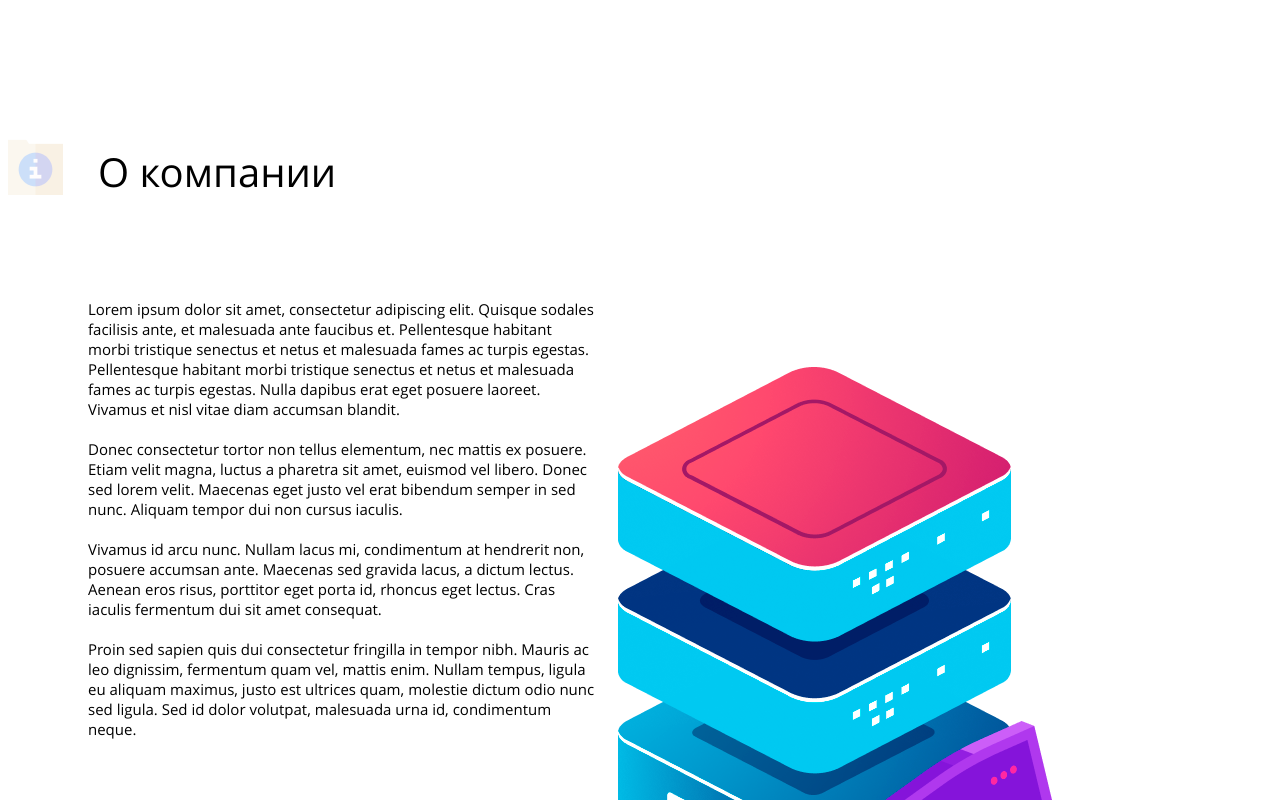
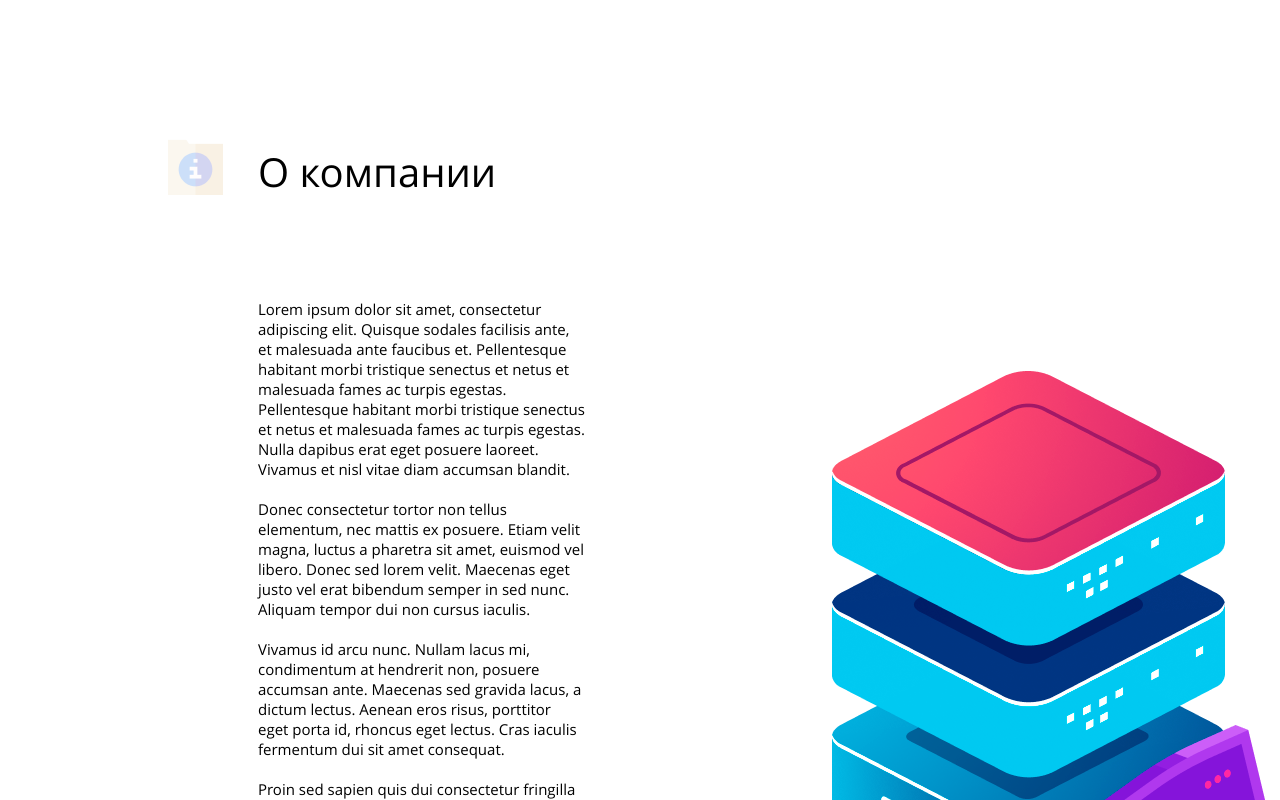
Before and after one commit to elinaa21/ib, a React (Create React App) app: page / in a window 1280 px wide. Shown: the part 220-1020 px from the top of the page. Built offline with nearby package versions, Linux system fonts and the light colour scheme; the HTML template or start-up script is replaced by a standard one.

Commit message:
Added registerPage

```diff
--- a/src/App.jsx
+++ b/src/App.jsx
@@ -1,17 +1,8 @@
 import React from 'react';
 import { BrowserRouter, Route, Switch } from 'react-router-dom';
-import Container from '@material-ui/core/Container';
-import { withStyles } from '@material-ui/core/styles';
 
 import Main from './pages/main.jsx';
 import './style.css';
-
-
-const StyledButton = withStyles({
-  maxWidthXl: {
-    maxWidth: 1600,
-  },
-})(Container);
 
 function App() {
   return (
--- a/src/components/About/index.jsx
+++ b/src/components/About/index.jsx
@@ -3,46 +3,42 @@ import './about.css';
 import icon from '../../img/about_icon.png';
 import serv from '../../img/about_serv.png';
 
-function About() {
+
+function About () {
   return (
-      <div className="about_main">
-        <div className="about_header_all">
-          <img className="about_img" src={icon} />
-          <h3 className="about_header">О компании</h3>
-        </div>
-        <div className="about_content_all">
+    <div className="about_main">
+      <div className="about_header_all">
+        <img  className="about_img" src={icon}></img>
+        <h3 className="about_header">О компании</h3>
+      </div>
+      <div className="about_content_all">
+        <div className="about_content_protect">
           <p className="about_content">
-            Lorem ipsum dolor sit amet, consectetur adipiscing elit. Quisque
-            sodales facilisis ante, et malesuada ante faucibus et. Pellentesque
-            habitant morbi tristique senectus et netus et malesuada fames ac
-            turpis egestas. Pellentesque habitant morbi tristique senectus et
-            netus et malesuada fames ac turpis egestas. Nulla dapibus erat eget
-            posuere laoreet. Vivamus et nisl vitae diam accumsan blandit.
-            <br />
-            <br />
-            Donec consectetur tortor non tellus elementum, nec mattis ex
-            posuere. Etiam velit magna, luctus a pharetra sit amet, euismod vel
-            libero. Donec sed lorem velit. Maecenas eget justo vel erat bibendum
-            semper in sed nunc. Aliquam tempor dui non cursus iaculis.
-            <br />
-            <br />
-            Vivamus id arcu nunc. Nullam lacus mi, condimentum at hendrerit non,
-            posuere accumsan ante. Maecenas sed gravida lacus, a dictum lectus.
-            Aenean eros risus, porttitor eget porta id, rhoncus eget lectus.
-            Cras iaculis fermentum dui sit amet consequat.
-            <br />
-            <br />
-            Proin sed sapien quis dui consectetur fringilla in tempor nibh.
-            Mauris ac leo dignissim, fermentum quam vel, mattis enim. Nullam
-            tempus, ligula eu aliquam maximus, justo est ultrices quam, molestie
-            dictum odio nunc sed ligula. Sed id dolor volutpat, malesuada urna
-            id, condimentum neque.
+            Lorem ipsum dolor sit amet, consectetur adipiscing elit. Quisque sodales
+            facilisis ante, et malesuada ante faucibus et. Pellentesque habitant
+            morbi tristique senectus et netus et malesuada fames ac turpis egestas.
+            Pellentesque habitant morbi tristique senectus et netus et malesuada
+            fames ac turpis egestas. Nulla dapibus erat eget posuere laoreet.
+            Vivamus et nisl vitae diam accumsan blandit.<br /><br />Donec
+            consectetur tortor non tellus elementum, nec mattis ex posuere. Etiam
+            velit magna, luctus a pharetra sit amet, euismod vel libero. Donec sed
+            lorem velit. Maecenas eget justo vel erat bibendum semper in sed nunc.
+            Aliquam tempor dui non cursus iaculis.<br /><br />Vivamus id arcu nunc.
+            Nullam lacus mi, condimentum at hendrerit non, posuere accumsan ante.
+            Maecenas sed gravida lacus, a dictum lectus. Aenean eros risus,
+            porttitor eget porta id, rhoncus eget lectus. Cras iaculis fermentum dui
+            sit amet consequat.<br /><br />Proin sed sapien quis dui consectetur fringilla in
+            tempor nibh. Mauris ac leo dignissim, fermentum quam vel, mattis enim.
+            Nullam tempus, ligula eu aliquam maximus, justo est ultrices quam,
+            molestie dictum odio nunc sed ligula. Sed id dolor volutpat, malesuada
+            urna id, condimentum neque.
           </p>
           <button className="about_button">Стать клиентом</button>
         </div>
-        <img className="about_pic" src={serv} />
+        <img className="about_pic" src={serv}></img>
       </div>
-  );
+    </div>
+  )
 }
 
 export default About;
--- a/src/components/about/about.css
+++ b/src/components/about/about.css
@@ -1,6 +1,5 @@
 .about_main {
-    padding-bottom: 384px;
-    position: relative;
+    height: 1285px;
 }
 
 .about_header_all {
@@ -9,7 +8,7 @@
 }
 
 .about_img {
-    margin: 167px 35px 76px 0;
+    margin: 167px 35px 76px 160px;
 }
 
 .about_header {
@@ -23,7 +22,7 @@
     font-size: 15px;
     line-height: 20px;
     max-width: 509px;
-    margin: 0px 0px 0px 80px;
+    margin: 0px 0px 0px 250px;
 }
 
 .about_button {
@@ -34,15 +33,14 @@
     height: 80px;
     background: radial-gradient(108.23% 100% at 50% 100%, #1919E0 0%, #FF2C9C 100%);
     border: none;
-    margin: 76px 0px 0px 80px;
+    margin: 76px 0px 0px 260px;
     box-shadow: 2px 4px 4px rgba(0, 0, 0, 0.25);
     border-radius: 40px;
 }
 
 .about_pic {
-    position: absolute;
-    bottom: 324px;
-    right: 214px;
+    margin: 60px 0px 0px 200px;
+    height: 100%;
 }
 
 .about_content_protect {
@@ -52,5 +50,4 @@
 
 .about_content_all {
     display: flex;
-    flex-direction: column;
 }
```
Also changed, not shown: src/components/Register/index.css (added, +48 -0 lines), src/components/Register/index.jsx (added, +18 -0 lines), src/img/passwordIcon.svg (added), 1 other file (tests, documents, lock files or other folders).
